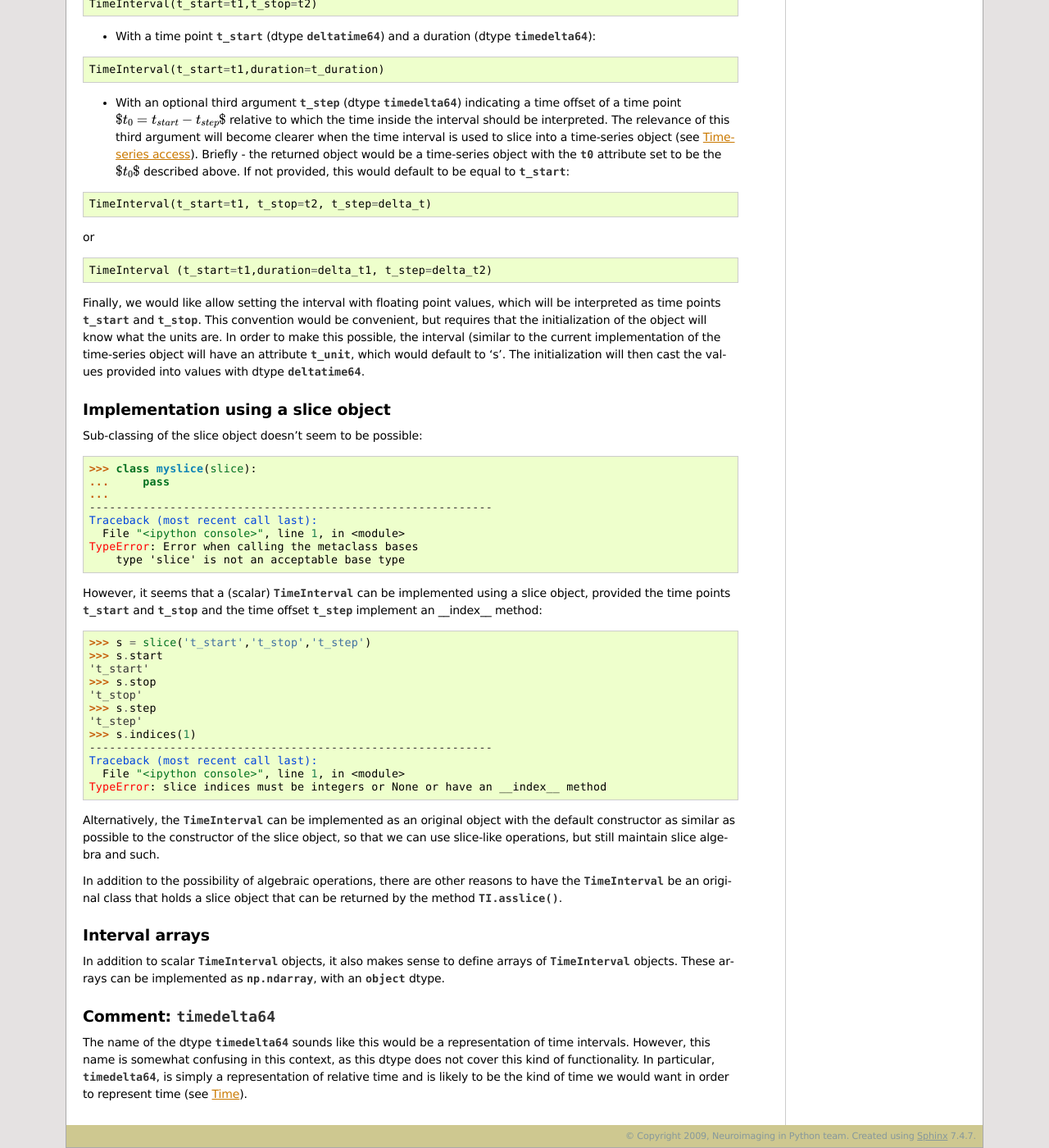
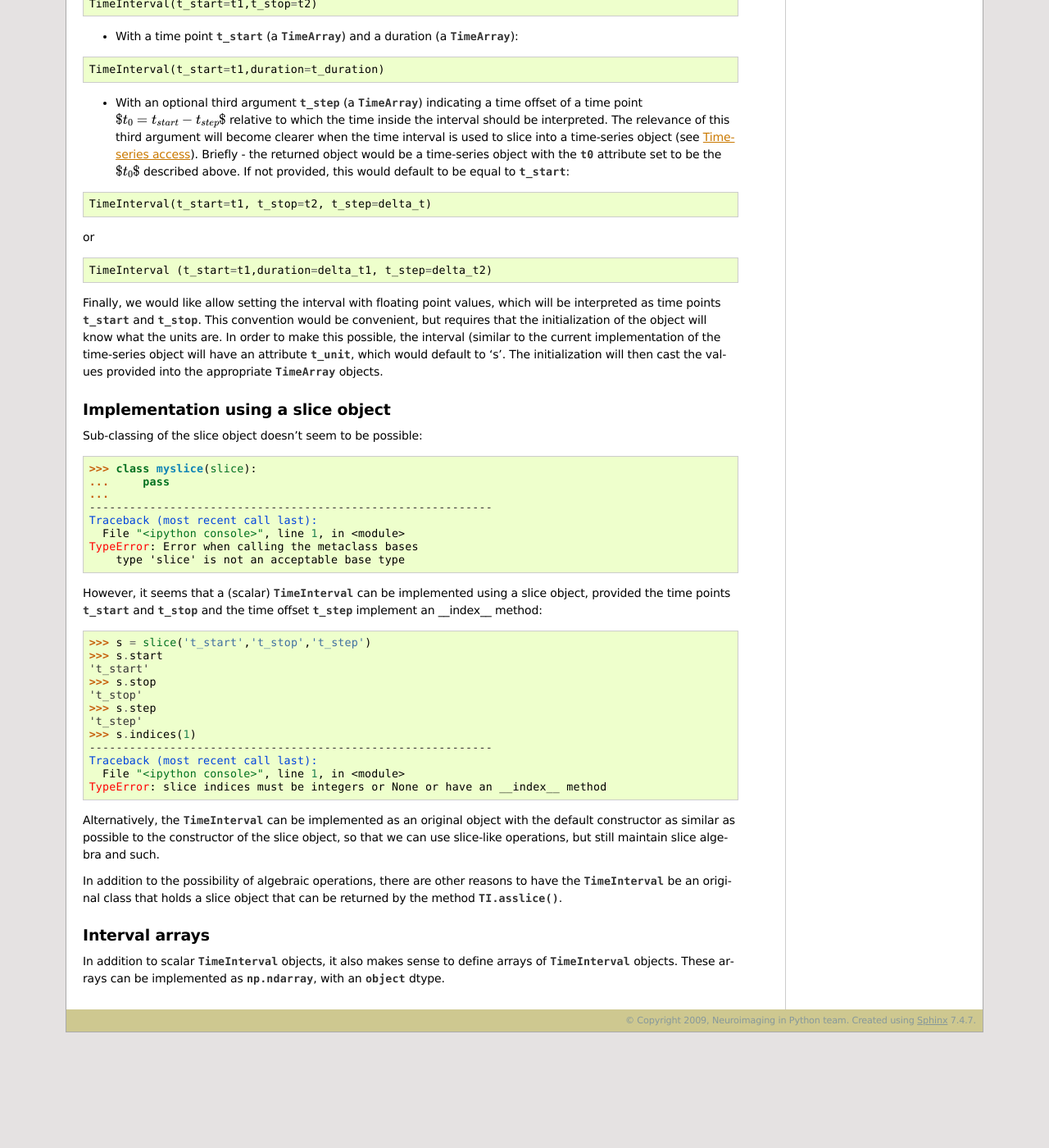
Before and after one commit to nipy/nitime, a Sphinx documentation site: the page built from doc/discussion/interval_object.rst, in a window 1280 px wide and 1400 px high, scrolled down 1351 px. Shown: the whole window at 82% size. Built offline with Sphinx 7.4.7, drawn with Linux system fonts in a browser that asks for light colours; formulas are drawn with MathJax 3; after the commit the page ends 2610 px from its top, so only the background shows below that; some of the changed text lies outside the part shown.

Commit message:
Updates to the discussion, following recent changes in the object structure

```diff
--- a/doc/discussion/interval_object.rst
+++ b/doc/discussion/interval_object.rst
@@ -76,20 +76,20 @@ Initialization
 
 There are various different ways to initialize a :class:`TimeInterval`:
 
-* With two time points t_start and t_stop, both of dtype :class:`deltatime64`:
+* With two time points t_start and t_stop, both of :class:`TimeArray`:
 
 .. code-block:: python
 
        TimeInterval(t_start=t1,t_stop=t2)
 
-* With a time point :attr:`t_start` (dtype :class:`deltatime64`) and a duration
-  (dtype :class:`timedelta64`):
+* With a time point :attr:`t_start` (a :class:`TimeArray`) and a duration (a
+  :class:`TimeArray`):
 
 .. code-block:: python
 
        TimeInterval(t_start=t1,duration=t_duration)
 
-* With an optional third argument :attr:`t_step` (dtype :class:`timedelta64`)
+* With an optional third argument :attr:`t_step`  (a :class:`TimeArray`)
   indicating a time offset of a time point $t_0=t_{start}-t_{step}$ relative to
   which the time inside the interval should be interpreted. The relevance of
   this third argument will become clearer when the time interval is used to
@@ -114,9 +114,8 @@ which will be interpreted as time points :attr:`t_start` and
 initialization of the object will know what the units are. In order to make
 this possible, the interval (similar to the current implementation of the
 time-series object will have an attribute :attr:`t_unit`, which would default
-to 's'. The initialization will then cast the values provided into values with
-dtype :class:`deltatime64`.
-
+to 's'. The initialization will then cast the values provided into the
+appropriate :class:`TimeArray` objects.
 
 .. _interval_from_slice:
 Implementation using a slice object
@@ -168,15 +167,3 @@ Interval arrays
 In addition to scalar :class:`TimeInterval` objects, it also makes sense to
 define arrays of :class:`TimeInterval` objects. These arrays can be implemented
 as :class:`np.ndarray`, with an :class:`object` dtype.
-
-.. _comment_timedelta64:
-
-Comment: :class:`timedelta64`
------------------------------
-
-The name of the dtype :class:`timedelta64` sounds like this would be a
-representation of time intervals. However, this name is somewhat confusing in
-this context, as this dtype does not cover this kind of functionality. In
-particular, :class:`timedelta64`, is simply a representation of relative time
-and is likely to be the kind of time we would want in order to represent time
-(see :ref:`time_classes`).
```
Also changed, not shown: doc/discussion/base_classes.rst (+60 -25 lines), doc/discussion/time_series_access.rst (+6 -8 lines).
